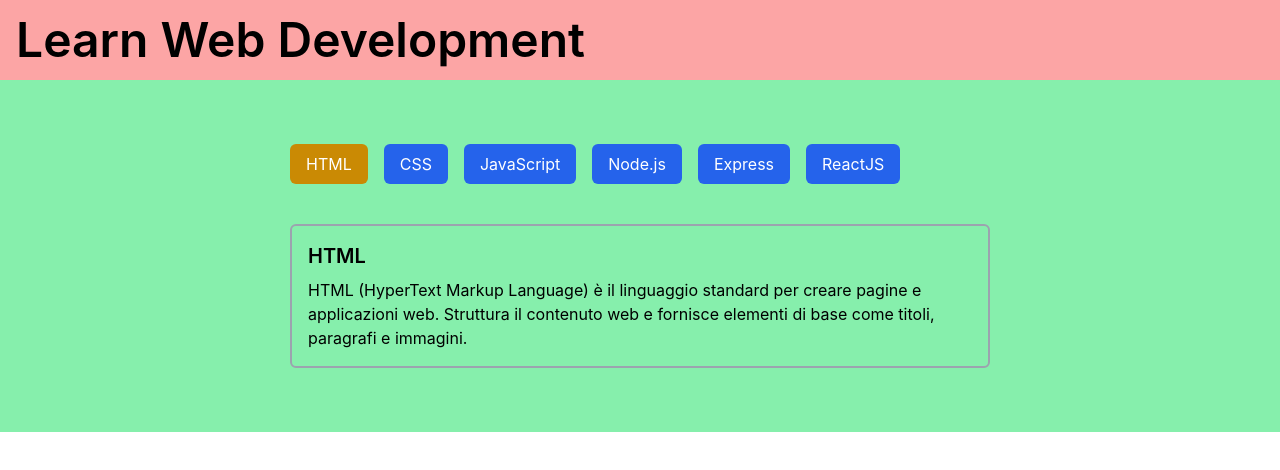
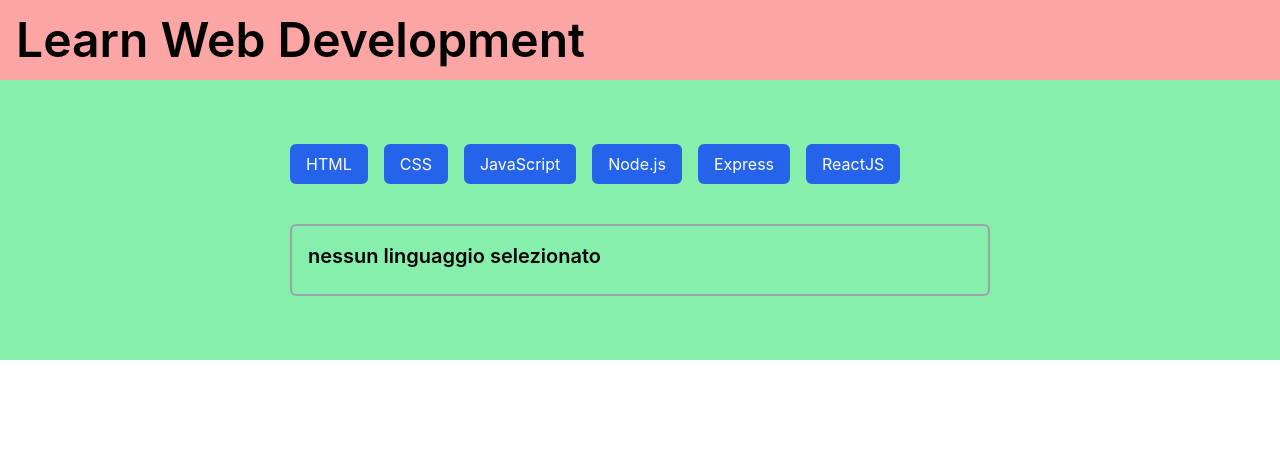
Before and after one commit to Aj-Herrera-99/react-use-state, a React (Vite) app: page / in a window 1280 px wide. Shown: the top 470 px of the page. Built offline with nearby package versions, Linux system fonts and the light colour scheme.

Commit message:
bonus fatti

```diff
--- a/src/components/LanguageBtn.jsx
+++ b/src/components/LanguageBtn.jsx
@@ -2,7 +2,13 @@
     // actions
     const handleBtnClick = (e) => {
         const activeId = e.target.id;
-        setActiveLangId(activeId);
+        setActiveLangId((currId) => {
+            if (currId != activeId) {
+                return activeId;
+            } else {
+                return -1;
+            }
+        });
     };
 
     // classes
@@ -13,7 +19,7 @@
         <button
             id={id}
             onClick={handleBtnClick}
-            className={`${btnDefault} ${id==activeLangId && btnSelected}`}
+            className={`${btnDefault} ${id == activeLangId && btnSelected}`}
         >
             {lang.title}
         </button>
--- a/src/components/LanguageDescription.jsx
+++ b/src/components/LanguageDescription.jsx
@@ -1,8 +1,10 @@
 function LangDescription({ activeLang }) {
     return (
         <div className="p-4 border-2 border-gray-400 rounded-md">
-            <h4 className="text-xl font-semibold">{activeLang.title}</h4>
-            <p className="mt-2">{activeLang.description}</p>
+            <h4 className="text-xl font-semibold">
+                {activeLang?.title || "nessun linguaggio selezionato"}
+            </h4>
+            <p className="mt-2">{activeLang?.description}</p>
         </div>
     );
 }
--- a/src/components/LanguagesWrapper.jsx
+++ b/src/components/LanguagesWrapper.jsx
@@ -3,7 +3,7 @@
 import LangDescription from "./LanguageDescription";
 
 function LanguagesWrapper({ langs }) {
-    const [activeLangId, setActiveLangId] = useState(1);
+    const [activeLangId, setActiveLangId] = useState(-1);
 
     const activeLang = langs.find((lang) => lang.id == activeLangId);
 
```
